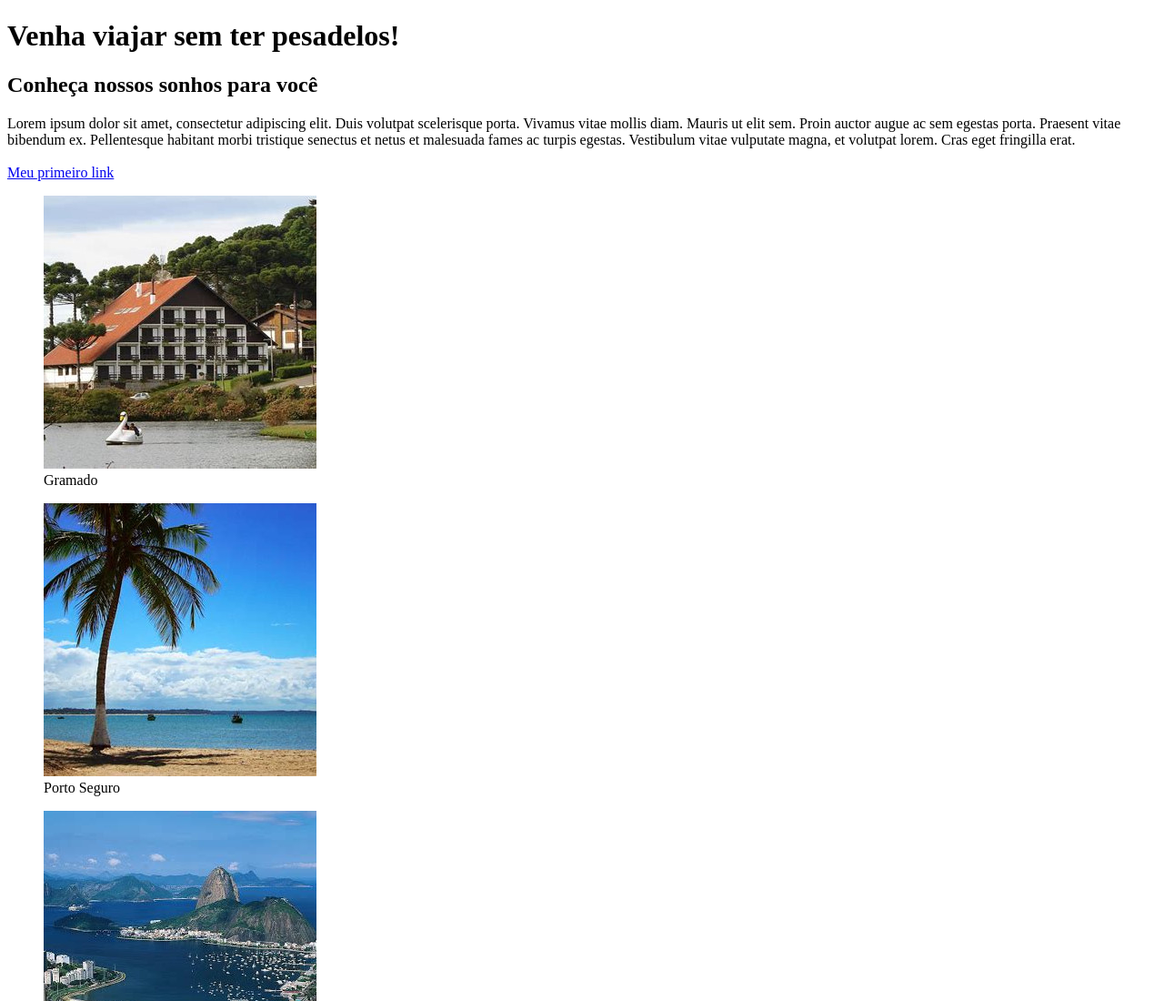
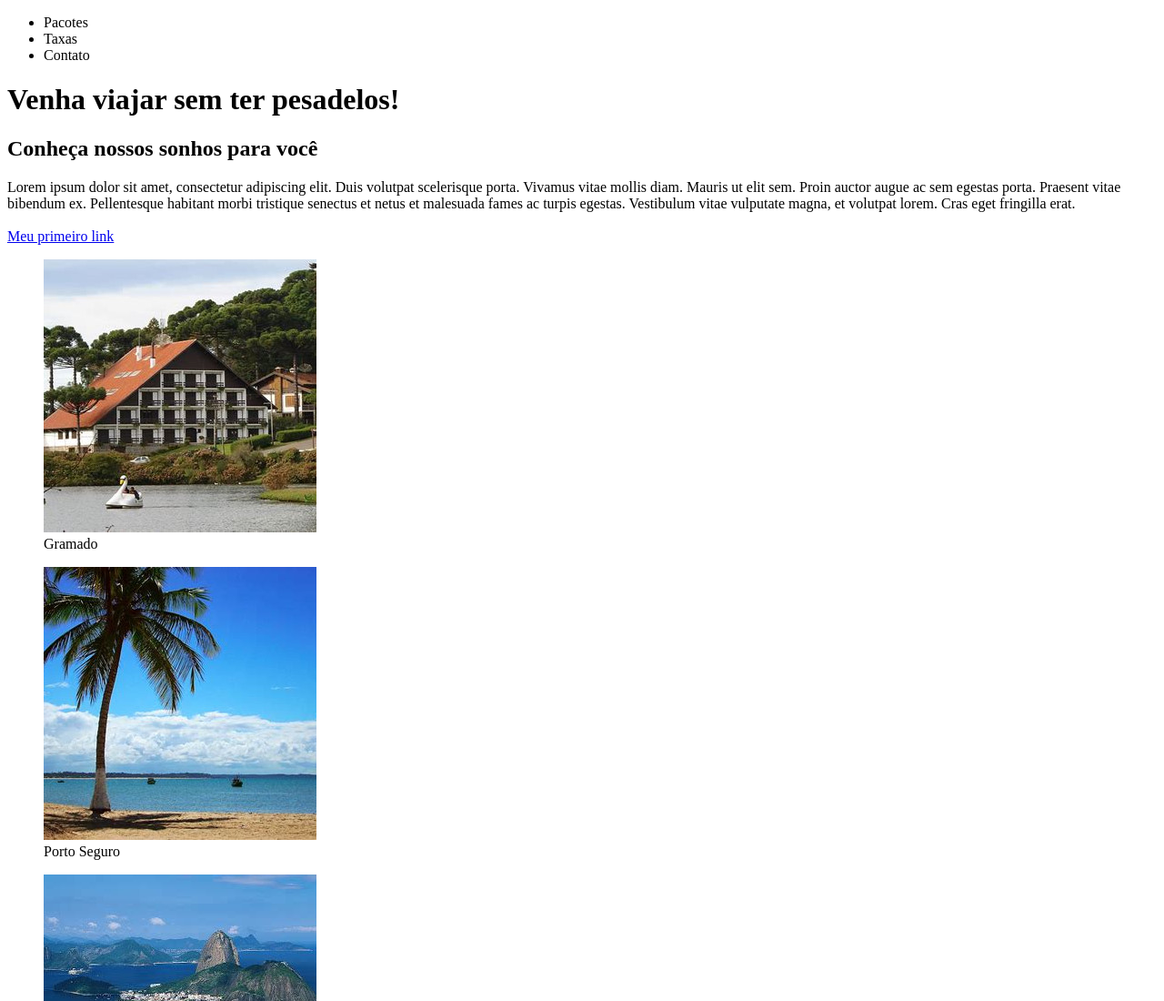
Before and after one commit to parajotaxis/site, a plain HTML site: page index.html in a window 1280 px wide. Shown: the top 1100 px of the page at 91% size. Drawn offline with Linux system fonts and the light colour scheme.

Commit message:
add lista do menu

```diff
--- a/index.html
+++ b/index.html
@@ -8,6 +8,13 @@
 </head>
 <body>
     <header>
+        <nav>
+            <ul>
+                <li>Pacotes</li>
+                <li>Taxas</li>
+                <li>Contato</li>
+            </ul>
+        </nav>
         <h1>Venha viajar sem ter pesadelos!</h1>
     </header>
     <section>
```
